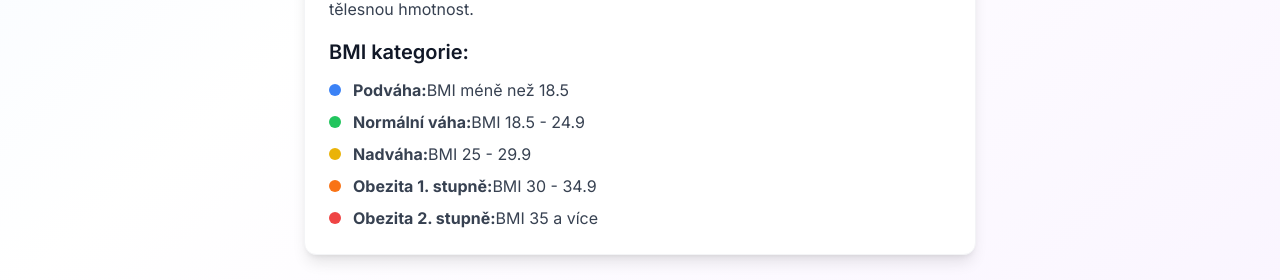
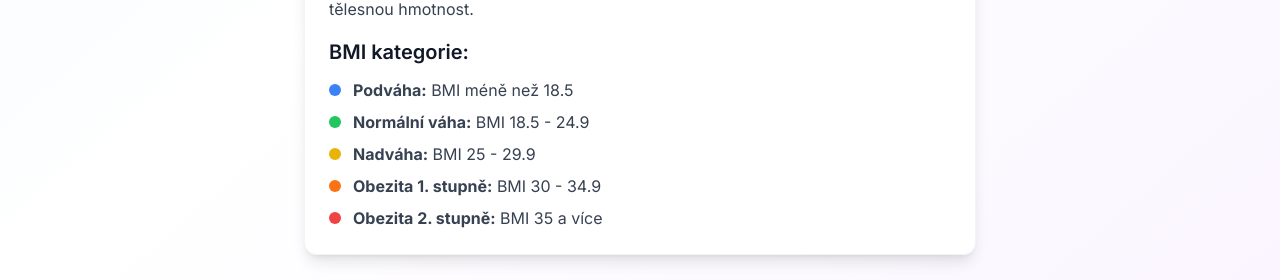
Before and after one commit to AFitzpatrik/BMI-Kalkula-ka-s-blogem, a Next.js app: page / in a window 1280 px wide. Shown: the part 859-1139 px from the top of the page. Built offline with nearby package versions, Linux system fonts and the light colour scheme; no server answers.

Commit message:
Fix spacing by wrapping text in span

```diff
--- a/app/page.tsx
+++ b/app/page.tsx
@@ -38,25 +38,25 @@ export default function Home() {
             BMI kategorie:
           </h3>
           <ul className="space-y-2 text-gray-700">
-            <li className="flex items-center whitespace-nowrap">
+            <li className="flex items-center">
               <span className="w-3 h-3 bg-blue-500 rounded-full mr-3"></span>
-              <strong>Podváha: </strong>BMI méně než 18.5
+              <span><strong>Podváha:</strong> BMI méně než 18.5</span>
             </li>
-            <li className="flex items-center whitespace-nowrap">
+            <li className="flex items-center">
               <span className="w-3 h-3 bg-green-500 rounded-full mr-3"></span>
-              <strong>Normální váha: </strong>BMI 18.5 - 24.9
+              <span><strong>Normální váha:</strong> BMI 18.5 - 24.9</span>
             </li>
-            <li className="flex items-center whitespace-nowrap">
+            <li className="flex items-center">
               <span className="w-3 h-3 bg-yellow-500 rounded-full mr-3"></span>
-              <strong>Nadváha: </strong>BMI 25 - 29.9
+              <span><strong>Nadváha:</strong> BMI 25 - 29.9</span>
             </li>
-            <li className="flex items-center whitespace-nowrap">
+            <li className="flex items-center">
               <span className="w-3 h-3 bg-orange-500 rounded-full mr-3"></span>
-              <strong>Obezita 1. stupně: </strong>BMI 30 - 34.9
+              <span><strong>Obezita 1. stupně:</strong> BMI 30 - 34.9</span>
             </li>
-            <li className="flex items-center whitespace-nowrap">
+            <li className="flex items-center">
               <span className="w-3 h-3 bg-red-500 rounded-full mr-3"></span>
-              <strong>Obezita 2. stupně: </strong>BMI 35 a více
+              <span><strong>Obezita 2. stupně:</strong> BMI 35 a více</span>
             </li>
           </ul>
         </div>
```
